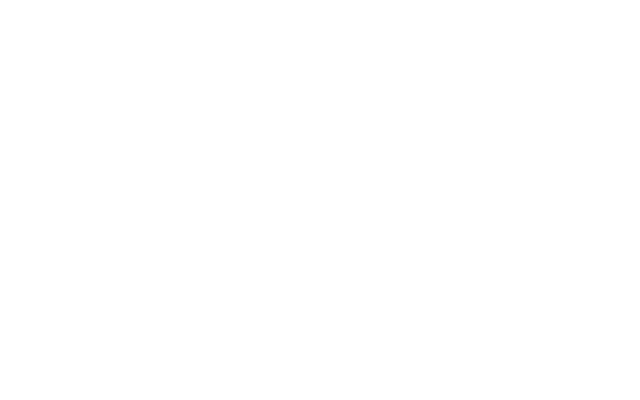
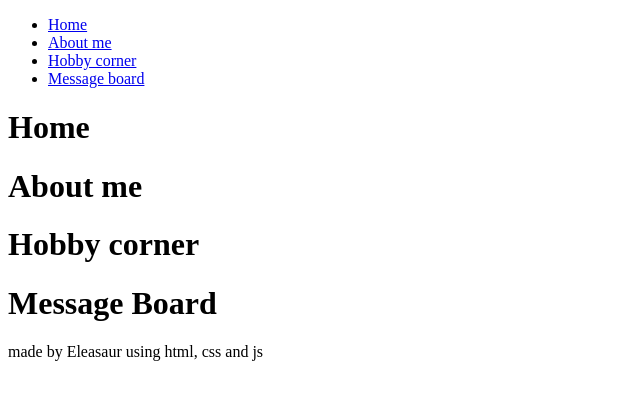
Before and after one commit to Eleasaur/nekowebsite, a plain HTML site: page index.html in a window 1280 px wide. Shown: the whole page, without its empty margins (0-640 px from the left). Drawn offline with Linux system fonts and the light colour scheme.

Commit message:
adds basic structure and content to site

```diff
--- a/index.html
+++ b/index.html
@@ -6,6 +6,43 @@
     <title>Eleasaur's web</title>
 </head>
 <body>
+    <header>
+        <nav class="nav-bar">
+            <ul>
+                <li>
+                    <a href="#home" class="nav-bar_button"> Home </a>
+                </li>
+                <li>
+                    <a href="#about-me" class="nav-bar_button"> About me </a>
+                </li>
+                <li>
+                    <a href="#hobby-corner" class="nav-bar_button"> Hobby corner </a>
+                </li>
+                <li>
+                    <a href="#message-board" class="nav-bar_button"> Message board </a>
+                </li>
+            </ul>
+        </nav>
+    </header>
+    <main>
+        <div id="home" class="content-container">
+            <h1>Home</h1>
+        </div>
+        <div id="about_me" class="content-container">
+            <h1>About me</h1>
 
+        </div>
+        <div id="hobby_corner" class="content-container">
+            <h1>Hobby corner</h1>
+
+        </div>
+        <div id="message_board" class="content-container">
+            <h1>Message Board</h1>
+
+        </div>
+    </main>
 </body>
+<footer>
+    <p>made by Eleasaur using html, css and js</p>
+</footer>
 </html>
```
